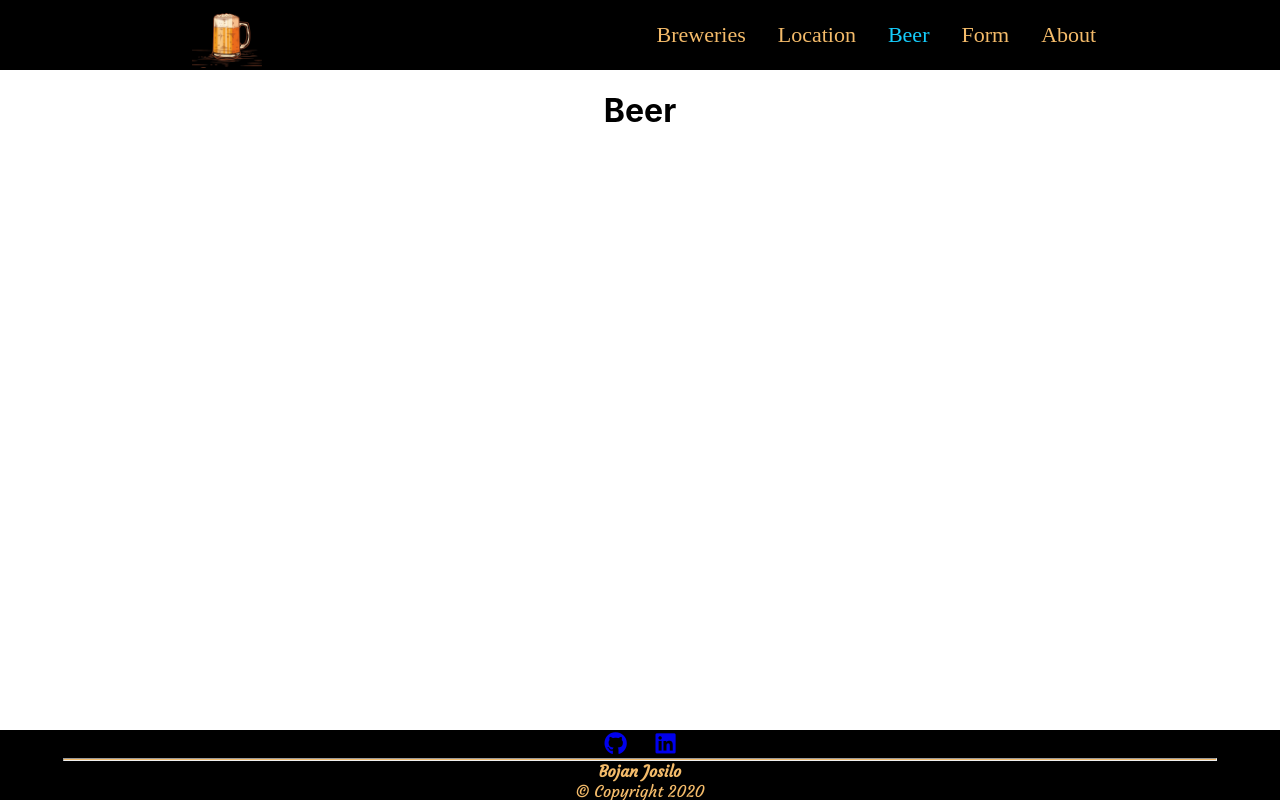
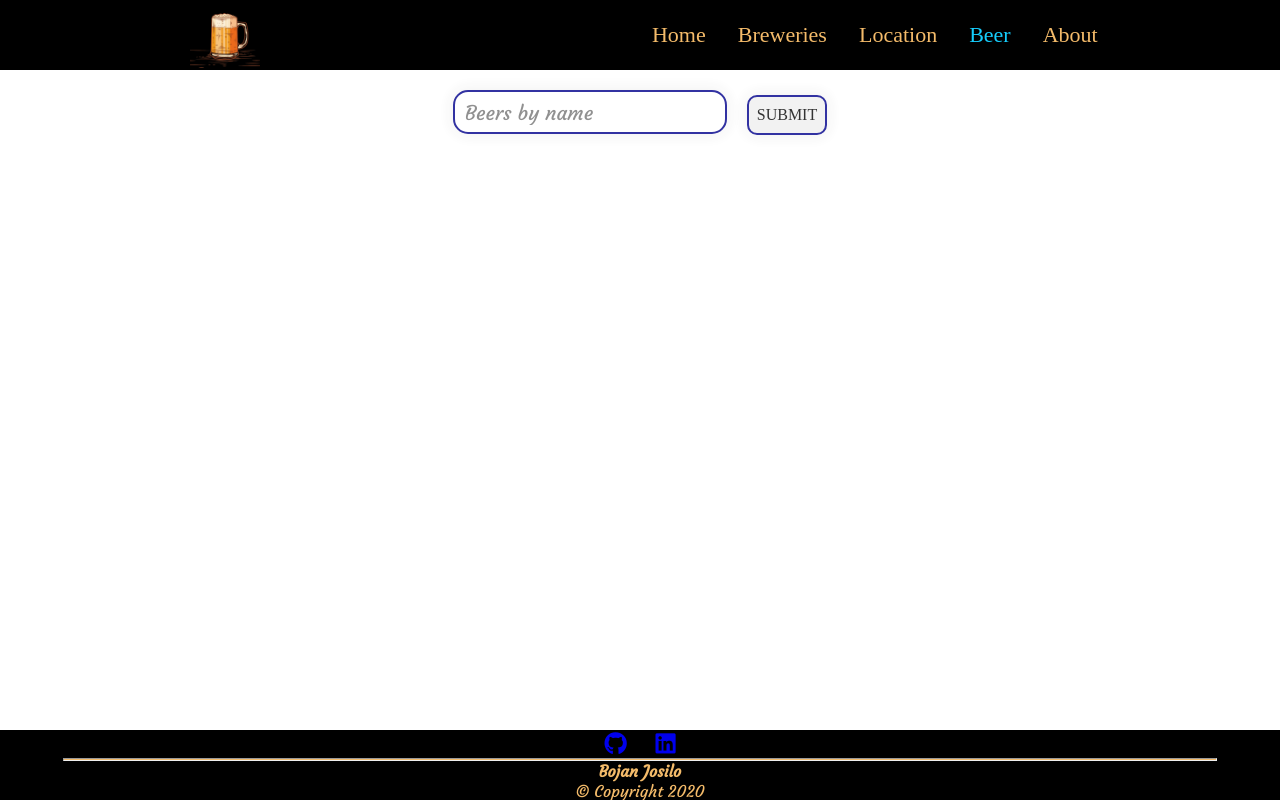
Before and after one commit to josilob/Hops-Revolution, a React (Create React App) app: page /beer in a window 1280 px wide. Built offline with nearby package versions, Linux system fonts and the light colour scheme; no server answers; a web font is replaced by a local one.

Commit message:
beer component, search functionality, workin on display cards

```diff
--- a/src/components/App.js
+++ b/src/components/App.js
@@ -16,8 +16,6 @@ function App() {
 		lat: selectedBrewery.latitude,
 		lng: selectedBrewery.longitude,
 	});
-
-	console.log(process.env.REACT_APP_WEATHER_API_KEY);
 
 	return (
 		<div className='App'>
--- /dev/null
+++ b/src/components/Beer/Beer.css
@@ -0,0 +1,9 @@
+.beer {
+	background-image: url('beer.jpeg');
+	background-position: center;
+	min-height: calc(100vh - 140px);
+	min-width: 100%;
+	background-attachment: fixed;
+	background-repeat: no-repeat;
+	background-size: cover;
+}
--- a/src/components/Beer/Beer.js
+++ b/src/components/Beer/Beer.js
@@ -1,7 +1,65 @@
-import React from 'react';
+import React, { useState } from 'react';
+import { BEER_KEY } from '../../variables';
+import './Beer.css';
 
 function Beer() {
-	return <h1>Beer</h1>;
+	const [beers, setBeers] = useState([]);
+	const [input, setInput] = useState('');
+
+	const getBeers = async () => {
+		try {
+			const CORS = 'http://cors-anywhere.herokuapp.com/';
+			const beerURL = `${CORS}https://sandbox-api.brewerydb.com/v2/search?q=${input.toLowerCase()}&type=beer&key=${BEER_KEY}`;
+
+			const response = await fetch(CORS + beerURL);
+			const data = await response.json();
+			setBeers(data.data);
+			console.log(data.data);
+			if (data.data.length > 0) setInput('');
+		} catch (error) {
+			console.log(error);
+		}
+	};
+
+	const onFormSubmit = (e) => {
+		e.preventDefault();
+		getBeers();
+	};
+	const beerList = beers.map((beer) => {
+		return <div className='beer-card' key={beer.id}></div>;
+	});
+
+	return (
+		<div className='beeer-container'>
+			<div className='input-field'>
+				<form onSubmit={onFormSubmit}>
+					<input
+						className='searchBar'
+						type='text'
+						value={input}
+						placeholder='Beers by name'
+						// aria-label='Search'
+						onChange={(e) => setInput(e.target.value)}
+					/>
+					<button type='submit'>SUBMIT</button>
+				</form>
+			</div>
+			{/* <div className='beer-list'>{beerListing}</div> */}
+		</div>
+	);
 }
 
 export default Beer;
+
+//https://sandbox-api.brewerydb.com/v2/search?q=bud%20light&type=beer&key=c5b2321b631174d2a6ba826849e3950d
+
+//https://sandbox-api.brewerydb.com/v2/breweries/?key=c5b2321b631174d2a6ba826849e3950d&withLocations=Y
+
+//http://api.brewerydb.com/v2/endpoint/?key=c5b2321b631174d2a6ba826849e3950d
+
+//WORKING PART BELOW
+//http://api.brewerydb.com/v2/search?q=Bud%20Light&type=beer&key=c5b2321b631174d2a6ba826849e3950d
+
+// http://api.brewerydb.com/v2/{endpoint}/?key=abcdef
+
+// https://sandbox-api.brewerydb.com/v2/search?q=Anheuser&type=brewery&key=c5b2321b631174d2a6ba826849e3950d
--- a/src/components/Breweries/Breweries.js
+++ b/src/components/Breweries/Breweries.js
@@ -10,15 +10,24 @@ function Breweries(props) {
 	const [input, setInput] = useState('');
 
 	const getBreweries = async () => {
+		try {
 			const baseURL = BREWERY_API;
 			const response = await fetch(baseURL + input.toLowerCase());
 			const data = await response.json();
 			console.log(data);
 			setBreweries(() => data);
+			//console.log(breweries);
 			if (data.length > 0) setInput('');
+		} catch (error) {
+			//console.log(error);
+		}
+	};
+	const onFormSubmit = (e) => {
+		e.preventDefault();
+		getBreweries();
 	};
 
-	let breweryListing = breweries.map((brewery) => {
+	const breweryListing = breweries.map((brewery) => {
 		return (
 			<div className='card-container' key={brewery.id}>
 				<Link to='/location' onClick={() => props.setSelectedBrewery(brewery)}>
@@ -54,27 +63,21 @@ function Breweries(props) {
 			</div>
 		);
 	});
-	console.log(props.selectedBrewery);
 
 	return (
 		<div className='brewery-main'>
 			<div className='input-field'>
+				<form onSubmit={onFormSubmit}>
 					<input
 						className='searchBar'
 						type='text'
 						value={input}
 						placeholder='Search by City'
-					aria-label='Search'
+						// aria-label='Search'
 						onChange={(e) => setInput(e.target.value)}
 					/>
-
-				<button
-					type='button'
-					onClick={() => {
-						getBreweries();
-					}}>
-					SUBMIT
-				</button>
+					<button type='submit'>SUBMIT</button>
+				</form>
 			</div>
 			<div className='brewery-list'>{breweryListing}</div>
 		</div>
--- a/src/components/Nav/Nav.js
+++ b/src/components/Nav/Nav.js
@@ -26,6 +26,14 @@ function Nav() {
 				</Bars>
 				<NavMenu className={click ? 'nav-menu active' : 'nav-menu'}>
 					<NavLink
+						exact
+						to='/'
+						activeStyle
+						onClick={closeBurger}
+						className='nav-link'>
+						<span className='tab-name'>Home</span>
+					</NavLink>
+					<NavLink
 						to='/breweries'
 						activeStyle
 						onClick={closeBurger}
@@ -46,13 +54,7 @@ function Nav() {
 						className='nav-link'>
 						<span className='tab-name'>Beer</span>
 					</NavLink>
-					<NavLink
-						to='/form'
-						activeStyle
-						onClick={closeBurger}
-						className='nav-link'>
-						<span className='tab-name'>Form</span>
-					</NavLink>
+
 					<NavLink
 						to='/about'
 						activeStyle
--- a/src/variables.js
+++ b/src/variables.js
@@ -3,3 +3,6 @@ export { GGL_KEY };
 
 const BREWERY_API = 'https://api.openbrewerydb.org/breweries?by_city=';
 export { BREWERY_API };
+
+const BEER_KEY = 'c5b2321b631174d2a6ba826849e3950d';
+export { BEER_KEY };
```
Also changed, not shown: src/components/Beer/beer.jpeg (added). Lines whose indentation alone changed are shown as unchanged.
